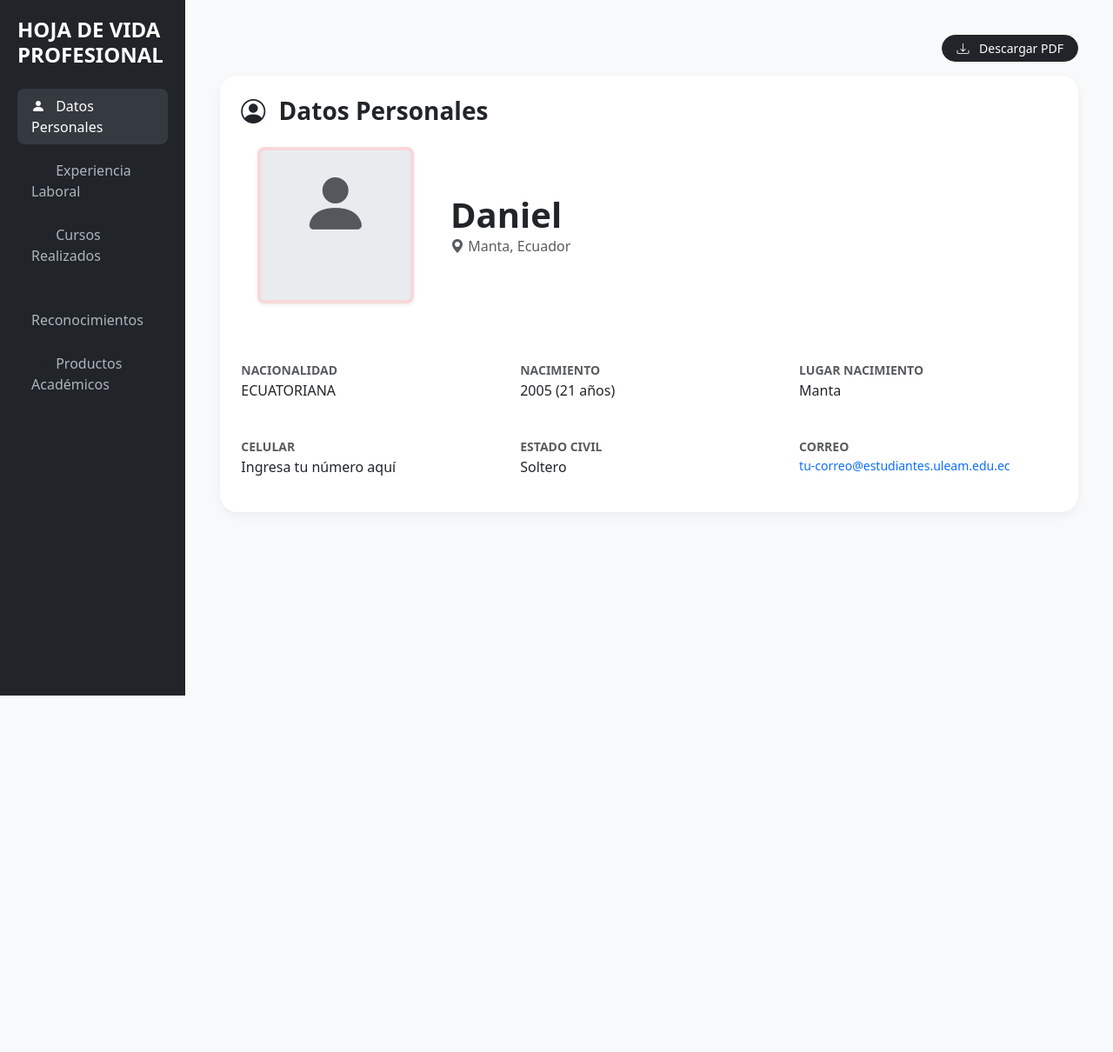
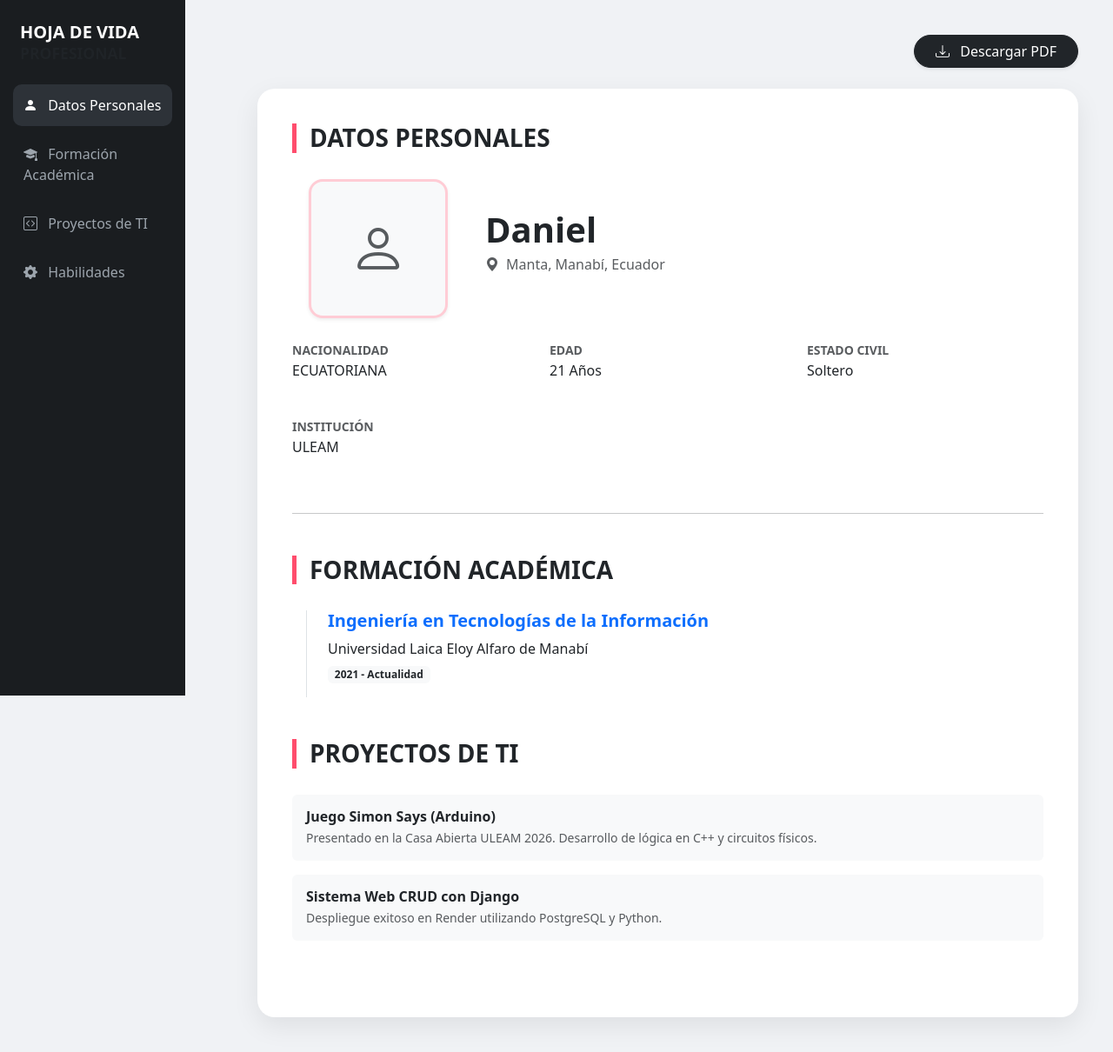
Before and after one commit to daniel-10521/Proyecto.BD, a Django app: template tasks/templates/home.html in a window 1280 px wide. Shown: the whole page at 87% size. Before the commit the page ends 800 px from the top, so only its background shows below. Run offline with Django 5.2, Linux system fonts and the light colour scheme; the template is opened without the code that fills it, so the values that code supplies are empty.

Commit message:
Diseño profesional estilo Karen con secciones

```diff
--- a/tasks/templates/base.html
+++ b/tasks/templates/base.html
@@ -7,36 +7,33 @@
     <link href="https://cdn.jsdelivr.net/npm/bootstrap@5.3.0/dist/css/bootstrap.min.css" rel="stylesheet">
     <link rel="stylesheet" href="https://cdn.jsdelivr.net/npm/bootstrap-icons@1.11.1/font/bootstrap-icons.css">
     <style>
-        body { background-color: #f8f9fa; }
-        .sidebar {
-            background-color: #212529;
-            min-height: 100vh;
-            color: white;
-            padding: 20px;
-        }
-        .nav-link { color: #adb5bd; margin-bottom: 10px; border-radius: 8px; }
-        .nav-link:hover, .nav-link.active { background-color: #343a40; color: white; }
-        .content-area { padding: 40px; }
-        .card-cv { border-radius: 20px; border: none; box-shadow: 0 4px 12px rgba(0,0,0,0.05); }
+        body { background-color: #f0f2f5; }
+        .sidebar { background-color: #1a1d20; min-height: 100vh; color: white; padding: 25px 15px; position: fixed; width: inherit; }
+        .nav-link { color: #9da5ad; margin-bottom: 8px; border-radius: 10px; padding: 12px; transition: 0.3s; }
+        .nav-link:hover, .nav-link.active { background-color: #2d3238; color: white; }
+        .main-content { margin-left: 20%; padding: 40px; width: 80%; }
+        .cv-card { background: white; border-radius: 20px; border: none; box-shadow: 0 10px 30px rgba(0,0,0,0.08); padding: 40px; }
+        .section-title { border-left: 5px solid #ff4d6d; padding-left: 15px; margin-bottom: 30px; font-weight: 700; }
     </style>
 </head>
 <body>
     <div class="container-fluid">
         <div class="row">
-            <nav class="col-md-3 col-lg-2 sidebar d-md-block collapse">
-                <h4 class="fw-bold mb-4">HOJA DE VIDA<br>PROFESIONAL</h4>
-                <div class="nav flex-column">
-                    <a class="nav-link active" href="#"><i class="bi bi-person-fill me-2"></i> Datos Personales</a>
-                    <a class="nav-link" href="#"><i class="bi bi-briefcase-fill me-2 text-muted"></i> Experiencia Laboral</a>
-                    <a class="nav-link" href="#"><i class="bi bi-mortarboard-fill me-2 text-muted"></i> Cursos Realizados</a>
-                    <a class="nav-link" href="#"><i class="bi bi-trophy-fill me-2 text-muted"></i> Reconocimientos</a>
-                    <a class="nav-link" href="#"><i class="bi bi-code-square me-2 text-muted"></i> Productos Académicos</a>
+            <div class="col-md-3 col-lg-2 p-0">
+                <div class="sidebar">
+                    <h5 class="fw-bold mb-4 px-2">HOJA DE VIDA<br><span class="text-muted small">PROFESIONAL</span></h5>
+                    <div class="nav flex-column">
+                        <a class="nav-link active" href="#datos"><i class="bi bi-person-fill me-2"></i> Datos Personales</a>
+                        <a class="nav-link" href="#formacion"><i class="bi bi-mortarboard-fill me-2"></i> Formación Académica</a>
+                        <a class="nav-link" href="#proyectos"><i class="bi bi-code-square me-2"></i> Proyectos de TI</a>
+                        <a class="nav-link" href="#habilidades"><i class="bi bi-gear-fill me-2"></i> Habilidades</a>
+                    </div>
                 </div>
-            </nav>
+            </div>
 
-            <main class="col-md-9 ms-sm-auto col-lg-10 content-area">
-                <div class="d-flex justify-content-end mb-3">
-                    <button onclick="window.print()" class="btn btn-dark btn-sm rounded-pill px-3">
+            <main class="col-md-9 main-content">
+                <div class="d-flex justify-content-end mb-4">
+                    <button onclick="window.print()" class="btn btn-dark rounded-pill px-4 shadow-sm">
                         <i class="bi bi-download me-2"></i> Descargar PDF
                     </button>
                 </div>
--- a/tasks/templates/home.html
+++ b/tasks/templates/home.html
@@ -1,45 +1,49 @@
 {% extends 'base.html' %}
 
 {% block content %}
-<div class="card card-cv p-4">
-    <h3 class="fw-bold mb-4"><i class="bi bi-person-circle me-2"></i> Datos Personales</h3>
-
-    <div class="row align-items-center mb-5">
-        <div class="col-md-3 text-center">
-            <div class="rounded-3 shadow-sm mx-auto mb-3" style="width: 180px; height: 180px; background-color: #e9ecef; border: 4px solid #f8d7da;">
-                <i class="bi bi-person-fill text-muted" style="font-size: 5rem;"></i>
+<div class="cv-card">
+    <section id="datos" class="mb-5">
+        <h3 class="section-title text-uppercase">Datos Personales</h3>
+        <div class="row align-items-center mb-4">
+            <div class="col-md-3 text-center">
+                <div class="rounded-4 shadow-sm mx-auto bg-light d-flex align-items-center justify-content-center" style="width: 160px; height: 160px; border: 3px solid #ffccd5;">
+                    <i class="bi bi-person text-muted" style="font-size: 4rem;"></i>
+                </div>
+            </div>
+            <div class="col-md-9">
+                <h1 class="fw-bold display-6 mb-1">Daniel</h1>
+                <p class="text-muted"><i class="bi bi-geo-alt-fill me-2"></i>Manta, Manabí, Ecuador</p>
             </div>
         </div>
-        <div class="col-md-9">
-            <h1 class="fw-bold mb-0">Daniel</h1>
-            <p class="text-muted"><i class="bi bi-geo-alt-fill"></i> Manta, Ecuador</p>
+        <div class="row g-4">
+            <div class="col-md-4"><small class="text-muted fw-bold">NACIONALIDAD</small><p>ECUATORIANA</p></div>
+            <div class="col-md-4"><small class="text-muted fw-bold">EDAD</small><p>21 Años</p></div>
+            <div class="col-md-4"><small class="text-muted fw-bold">ESTADO CIVIL</small><p>Soltero</p></div>
+            <div class="col-md-4"><small class="text-muted fw-bold">INSTITUCIÓN</small><p>ULEAM</p></div>
         </div>
-    </div>
+    </section>
 
-    <div class="row g-4">
-        <div class="col-md-4">
-            <label class="text-muted small fw-bold text-uppercase">Nacionalidad</label>
-            <p class="fw-medium">ECUATORIANA</p>
+    <hr class="my-5">
+
+    <section id="formacion" class="mb-5">
+        <h3 class="section-title text-uppercase">Formación Académica</h3>
+        <div class="ms-3 border-start ps-4 pb-3">
+            <h5 class="fw-bold text-primary">Ingeniería en Tecnologías de la Información</h5>
+            <p class="mb-1">Universidad Laica Eloy Alfaro de Manabí</p>
+            <span class="badge bg-light text-dark">2021 - Actualidad</span>
         </div>
-        <div class="col-md-4">
-            <label class="text-muted small fw-bold text-uppercase">Nacimiento</label>
-            <p class="fw-medium">2005 (21 años)</p> </div>
-        <div class="col-md-4">
-            <label class="text-muted small fw-bold text-uppercase">Lugar Nacimiento</label>
-            <p class="fw-medium">Manta</p>
+    </section>
+
+    <section id="proyectos" class="mb-5">
+        <h3 class="section-title text-uppercase">Proyectos de TI</h3>
+        <div class="card border-0 bg-light mb-3 p-3">
+            <h6 class="fw-bold mb-1">Juego Simon Says (Arduino)</h6>
+            <p class="small text-muted mb-0">Presentado en la Casa Abierta ULEAM 2026. Desarrollo de lógica en C++ y circuitos físicos.</p>
         </div>
-        <div class="col-md-4">
-            <label class="text-muted small fw-bold text-uppercase">Celular</label>
-            <p class="fw-medium">Ingresa tu número aquí</p>
+        <div class="card border-0 bg-light p-3">
+            <h6 class="fw-bold mb-1">Sistema Web CRUD con Django</h6>
+            <p class="small text-muted mb-0">Despliegue exitoso en Render utilizando PostgreSQL y Python.</p>
         </div>
-        <div class="col-md-4">
-            <label class="text-muted small fw-bold text-uppercase">Estado Civil</label>
-            <p class="fw-medium">Soltero</p>
-        </div>
-        <div class="col-md-4">
-            <label class="text-muted small fw-bold text-uppercase">Correo</label>
-            <p class="fw-medium small text-primary">tu-correo@estudiantes.uleam.edu.ec</p>
-        </div>
-    </div>
+    </section>
 </div>
 {% endblock %}
```
